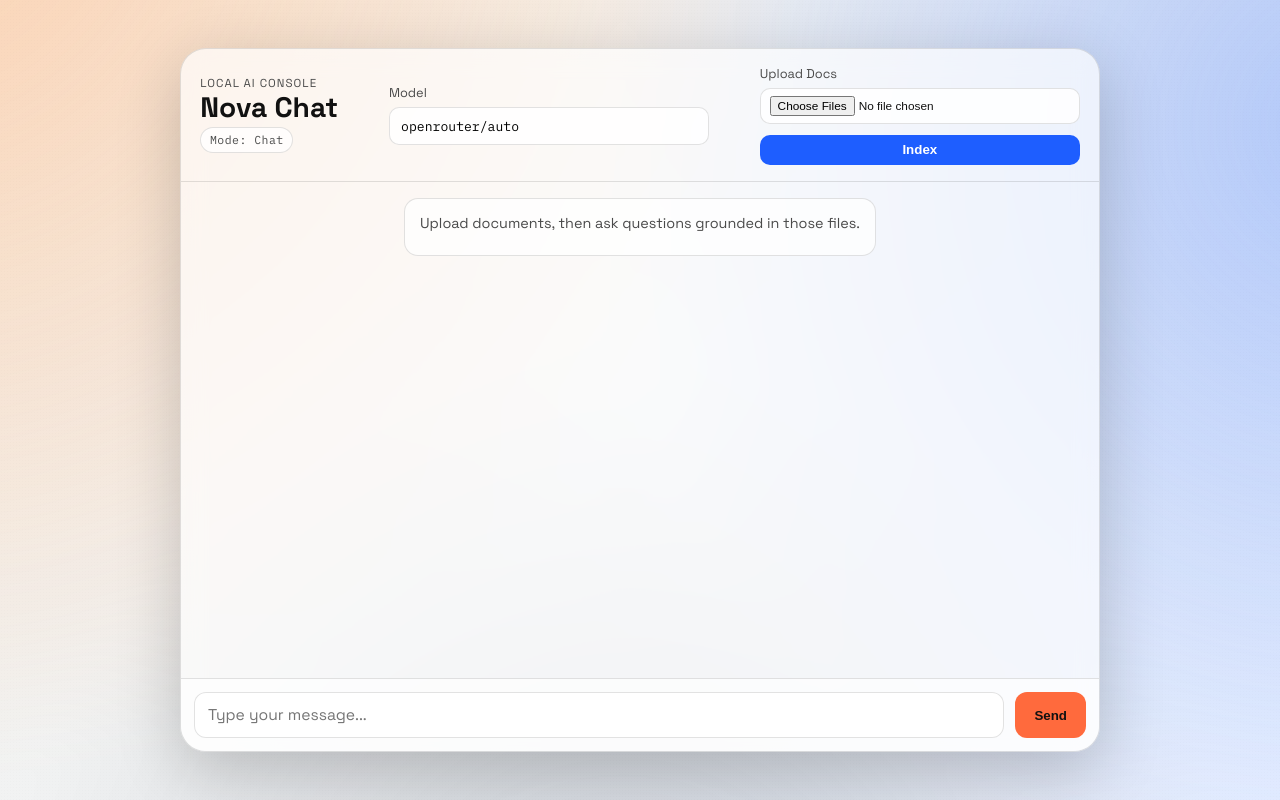
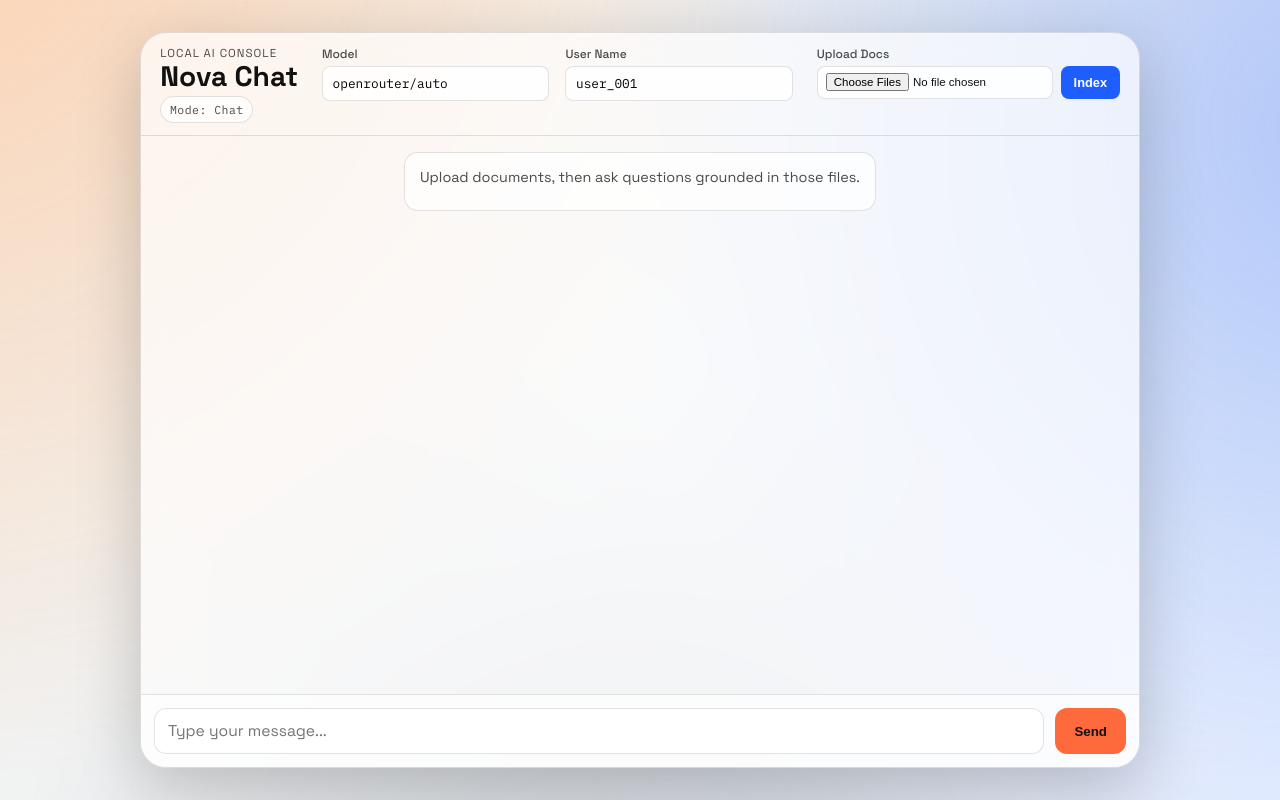
Before and after one commit to halakhalil5/gen-ai-chatbot, a website: page public/index.html in a window 1280 px wide. Drawn offline with Linux system fonts and the light colour scheme.

Commit message:
multiple users

```diff
--- a/public/app.js
+++ b/public/app.js
@@ -3,6 +3,7 @@ const chatForm = document.getElementById("chatForm");
 const messageInput = document.getElementById("messageInput");
 const sendBtn = document.getElementById("sendBtn");
 const modelInput = document.getElementById("modelInput");
+const userInput = document.getElementById("userInput");
 const uploadForm = document.getElementById("uploadForm");
 const documentInput = document.getElementById("documentInput");
 const uploadBtn = document.getElementById("uploadBtn");
@@ -203,7 +204,7 @@ chatForm.addEventListener("submit", async (event) => {
       },
       body: JSON.stringify({
         message: content,
-        userId: "user_001",
+        userId: userInput.value.trim() || "user_001",
         useRag: hasUploadedDocuments,
       }),
     });
@@ -276,7 +277,7 @@ chatForm.addEventListener("submit", async (event) => {
           },
           body: JSON.stringify({
             messages: nonSystemMessages,
-            userId: "user_001",
+            userId: userInput.value.trim() || "user_001",
           }),
         }).catch(() => {});
       }
@@ -298,6 +299,7 @@ uploadForm.addEventListener("submit", async (event) => {
   }
 
   const form = new FormData();
+  form.append("userId", userInput.value.trim() || "user_001");
   for (const file of selectedFilesArray) {
     form.append("documents", file);
   }
--- a/public/index.html
+++ b/public/index.html
@@ -18,20 +18,30 @@
 
     <main class="app-shell">
       <header class="top-bar">
-        <div>
+        <div class="brand">
           <p class="eyebrow">Local AI Console</p>
           <h1>Nova Chat</h1>
           <p id="modeBadge" class="mode-badge">Mode: Chat</p>
         </div>
-        <div class="model-control">
-          <label for="modelInput">Model</label>
-          <input id="modelInput" value="openrouter/auto" />
+
+        <div class="controls-group">
+          <div class="model-control">
+            <label for="modelInput">Model</label>
+            <input id="modelInput" value="openrouter/auto" />
+          </div>
+          <div class="model-control">
+            <label for="userInput">User Name</label>
+            <input id="userInput" value="user_001" />
+          </div>
         </div>
+
         <form id="uploadForm" class="upload-control">
           <label for="documentInput">Upload Docs</label>
-          <input id="documentInput" type="file" multiple accept=".txt,.md,.csv,.json,.log,.py,.js,.html,.css,.pdf,application/pdf,.docx,application/vnd.openxmlformats-officedocument.wordprocessingml.document,image/*" />
+          <div class="upload-row">
+            <input id="documentInput" type="file" multiple accept=".txt,.md,.csv,.json,.log,.py,.js,.html,.css,.pdf,application/pdf,.docx,application/vnd.openxmlformats-officedocument.wordprocessingml.document,image/*" />
+            <button id="uploadBtn" type="submit">Index</button>
+          </div>
           <div id="fileList" class="file-list"></div>
-          <button id="uploadBtn" type="submit">Index</button>
         </form>
       </header>
 
--- a/public/styles.css
+++ b/public/styles.css
@@ -22,7 +22,8 @@ body {
   background: linear-gradient(140deg, var(--bg-a), var(--bg-b));
   display: grid;
   place-items: center;
-  overflow: hidden;
+  overflow-y: auto;
+  padding: 1rem 0;
 }
 
 .bg-gradient {
@@ -48,8 +49,10 @@ body {
 
 .app-shell {
   position: relative;
-  width: min(920px, 94vw);
-  height: min(88vh, 860px);
+  width: min(1000px, 96vw);
+  height: 92vh;
+  max-height: 900px;
+  min-height: 640px;
   border: 1px solid var(--line);
   border-radius: 26px;
   background: var(--card);
@@ -61,12 +64,13 @@ body {
 }
 
 .top-bar {
-  padding: 1rem 1.2rem;
+  padding: 0.8rem 1.2rem;
   border-bottom: 1px solid var(--line);
   display: flex;
   justify-content: space-between;
-  gap: 1rem;
-  align-items: center;
+  gap: 1.5rem;
+  align-items: flex-start;
+  flex-wrap: wrap;
 }
 
 .eyebrow {
@@ -102,9 +106,17 @@ h1 {
   font-size: clamp(1.45rem, 2.2vw, 2rem);
 }
 
+.controls-group {
+  display: flex;
+  gap: 1rem;
+  flex: 1;
+  min-width: 280px;
+}
+
 .model-control {
   display: grid;
-  gap: 0.35rem;
+  gap: 0.25rem;
+  flex: 1;
 }
 
 .upload-control {
@@ -112,32 +124,40 @@ h1 {
   gap: 0.35rem;
 }
 
-.model-control label {
-  font-size: 0.8rem;
+.model-control label,
+.upload-control label {
+  font-size: 0.75rem;
   color: var(--ink-soft);
-}
-
-.upload-control label {
-  font-size: 0.8rem;
-  color: var(--ink-soft);
+  font-weight: 500;
 }
 
 .model-control input {
-  width: min(320px, 44vw);
+  width: 100%;
   border: 1px solid var(--line);
-  border-radius: 10px;
-  padding: 0.6rem 0.7rem;
+  border-radius: 8px;
+  padding: 0.5rem 0.6rem;
   font-family: 'IBM Plex Mono', monospace;
-  font-size: 0.82rem;
+  font-size: 0.8rem;
   background: rgba(255, 255, 255, 0.85);
 }
 
+.upload-control {
+  display: grid;
+  gap: 0.25rem;
+  min-width: 300px;
+}
+
+.upload-row {
+  display: flex;
+  gap: 0.5rem;
+}
+
 .upload-control input[type='file'] {
-  width: min(320px, 44vw);
+  flex: 1;
   border: 1px solid var(--line);
-  border-radius: 10px;
-  padding: 0.45rem 0.55rem;
-  font-size: 0.74rem;
+  border-radius: 8px;
+  padding: 0.4rem 0.5rem;
+  font-size: 0.72rem;
   background: rgba(255, 255, 255, 0.85);
 }
 
@@ -163,12 +183,13 @@ h1 {
 
 .upload-control button {
   border: none;
-  border-radius: 10px;
-  padding: 0.45rem 0.7rem;
+  border-radius: 8px;
+  padding: 0.4rem 0.8rem;
   background: #1e5eff;
   color: #fff;
   font-weight: 700;
   cursor: pointer;
+  font-size: 0.8rem;
 }
 
 .upload-control button:disabled {
@@ -182,6 +203,7 @@ h1 {
   display: flex;
   flex-direction: column;
   gap: 0.8rem;
+  min-height: 300px;
 }
 
 .message {
```
Also changed, not shown: server.js (+13 -8 lines), 10 other files.
